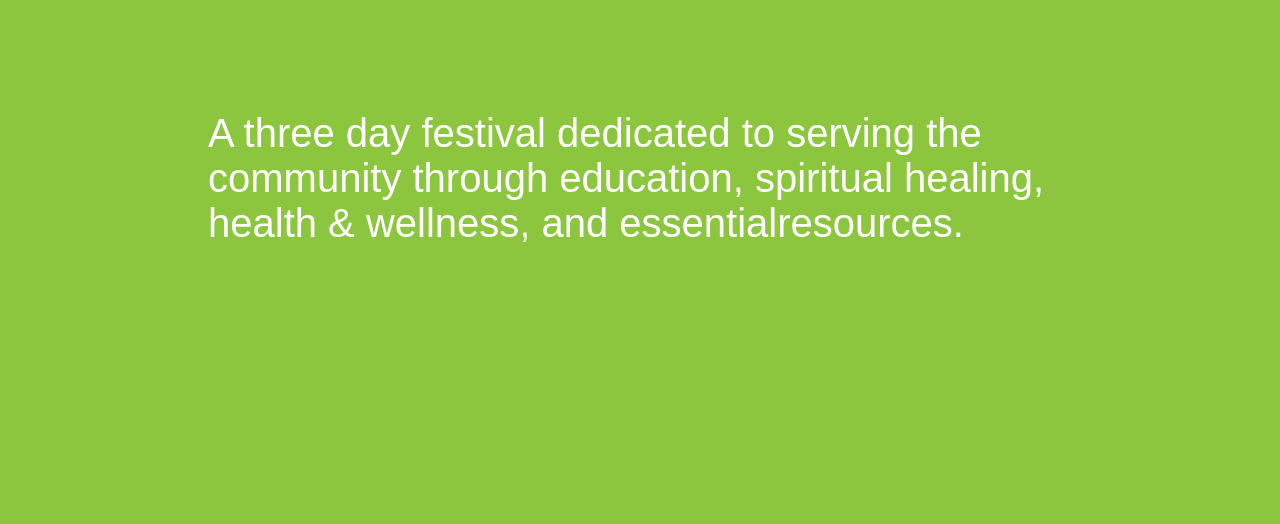
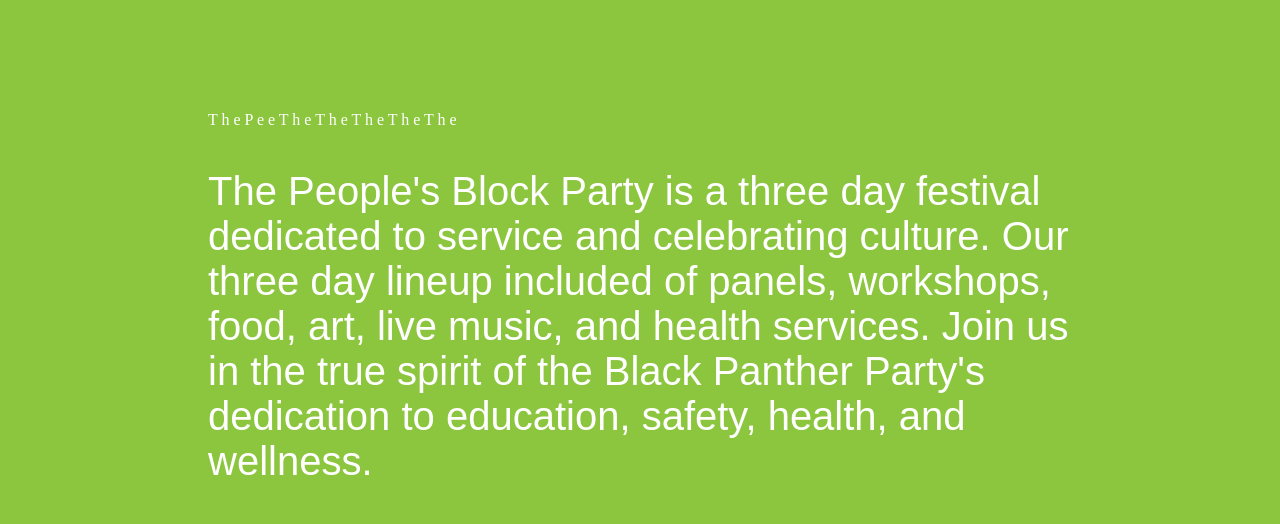
Before and after one commit to demilletaylor/Taylor_projectThree, a plain HTML site: page index.html in a window 1280 px wide. Shown: the part 624-1148 px from the top of the page. Before the commit the page ends 910 px from the top, so only its background shows below. Drawn offline with Linux system fonts and the light colour scheme; a web font is replaced by a local one.

Commit message:
Home page adjustments

```diff
--- a/css/style.css
+++ b/css/style.css
@@ -9,6 +9,9 @@ h1{
     font-size: 150px;
     font-style: normal;
     text-align: center;
+    text-shadow: 6px 6px black;
+    -webkit-text-stroke-width: 4px;
+    -webkit-text-stroke-color: black;
 }
 h3{
     font-family: "interstate", sans-serif;
@@ -30,6 +33,10 @@ a{
     color: white;
     display: inline-block;
 
+}
+header{
+  background-color: #603813;
+  width: 100%;
 }
 #navbar {
     overflow: hidden;
@@ -69,3 +76,7 @@ a{
   home{
     background-color: #c59b6d;
   }
+
+
+
+  /*ANIMATIONS/*
--- a/index.html
+++ b/index.html
@@ -19,7 +19,32 @@
             </header>
            <section>
             <h1>The People's Block Party</h1>
-            <p>A three day festival dedicated to serving the community through education, spiritual healing, health & wellness, and essentialresources.
+            <span id="T">T</span>
+            <span id="h">h</span>
+            <span id="e">e</span>
+            <nbsp>  <nbsp>
+
+            <span id="P">P</span>
+            <span id="e2">e</span>
+            <span id="o">e</span>
+            <span id="T">T</span>
+            <span id="h">h</span>
+            <span id="e">e</span>
+            <span id="T">T</span>
+            <span id="h">h</span>
+            <span id="e">e</span>
+            <span id="T">T</span>
+            <span id="h">h</span>
+            <span id="e">e</span>
+            <span id="T">T</span>
+            <span id="h">h</span>
+            <span id="e">e</span>
+            <span id="T">T</span>
+            <span id="h">h</span>
+            <span id="e">e</span>
+
+
+            <p>The People's Block Party is a three day festival dedicated to service and celebrating culture. Our three day lineup included of panels, workshops, food, art, live music, and health services. Join us in the true spirit of the Black Panther Party's dedication to education, safety, health, and wellness.
 
             </p>
            </section>
```
Also changed, not shown: 1 other file.
